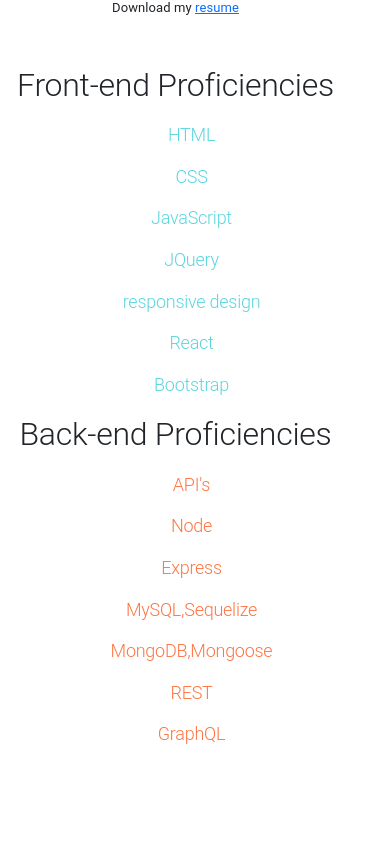
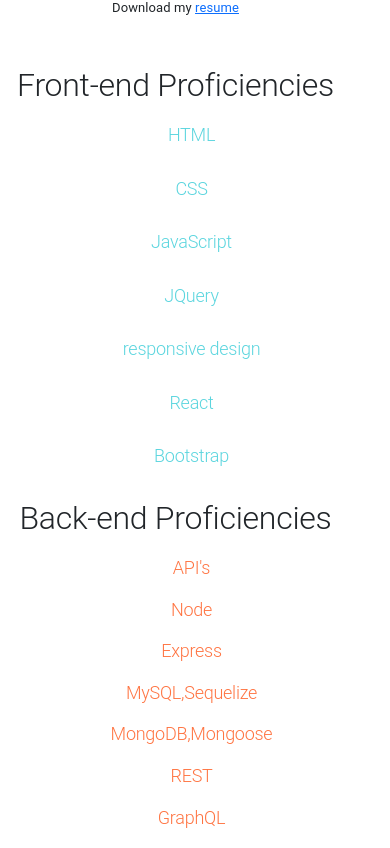
Before and after one commit to Jrr1232/Portfolio-V.2, a React (Vite) app: page / in a window 390 px wide. Shown: the part 1360-2208 px from the top of the page. Before the commit the page ends 2125 px from the top, so only its background shows below. Built offline with nearby package versions, Linux system fonts and the light colour scheme; a web font is replaced by a local one.

Commit message:
changed server.js/main

```diff
--- a/src/App.css
+++ b/src/App.css
@@ -367,6 +367,11 @@
     background-size: cover;
   }
 
+  #skills li {
+
+    margin-bottom: 10%;
+  }
+
   #skills {
     margin-right: 10%;
   }
```
